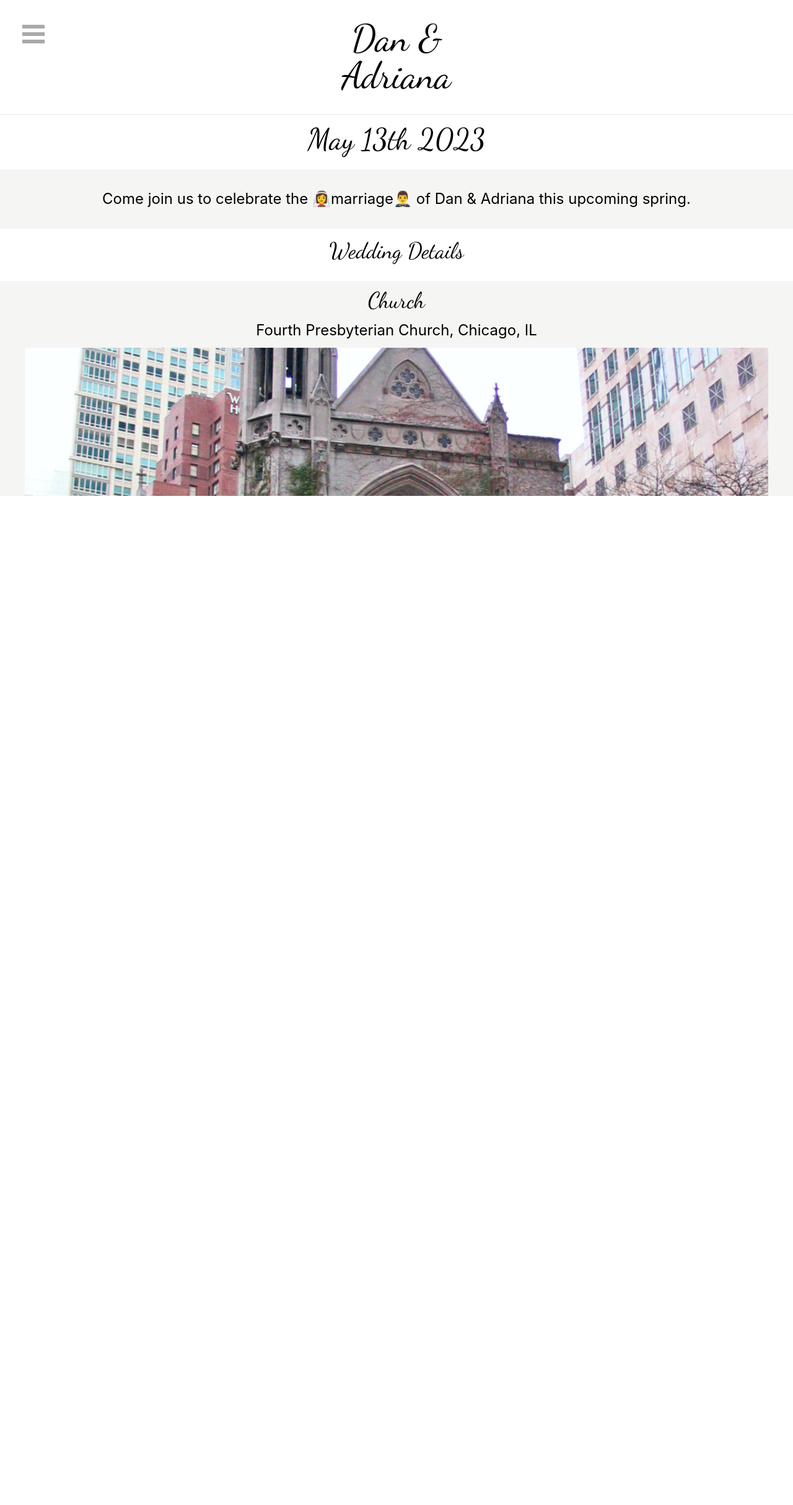
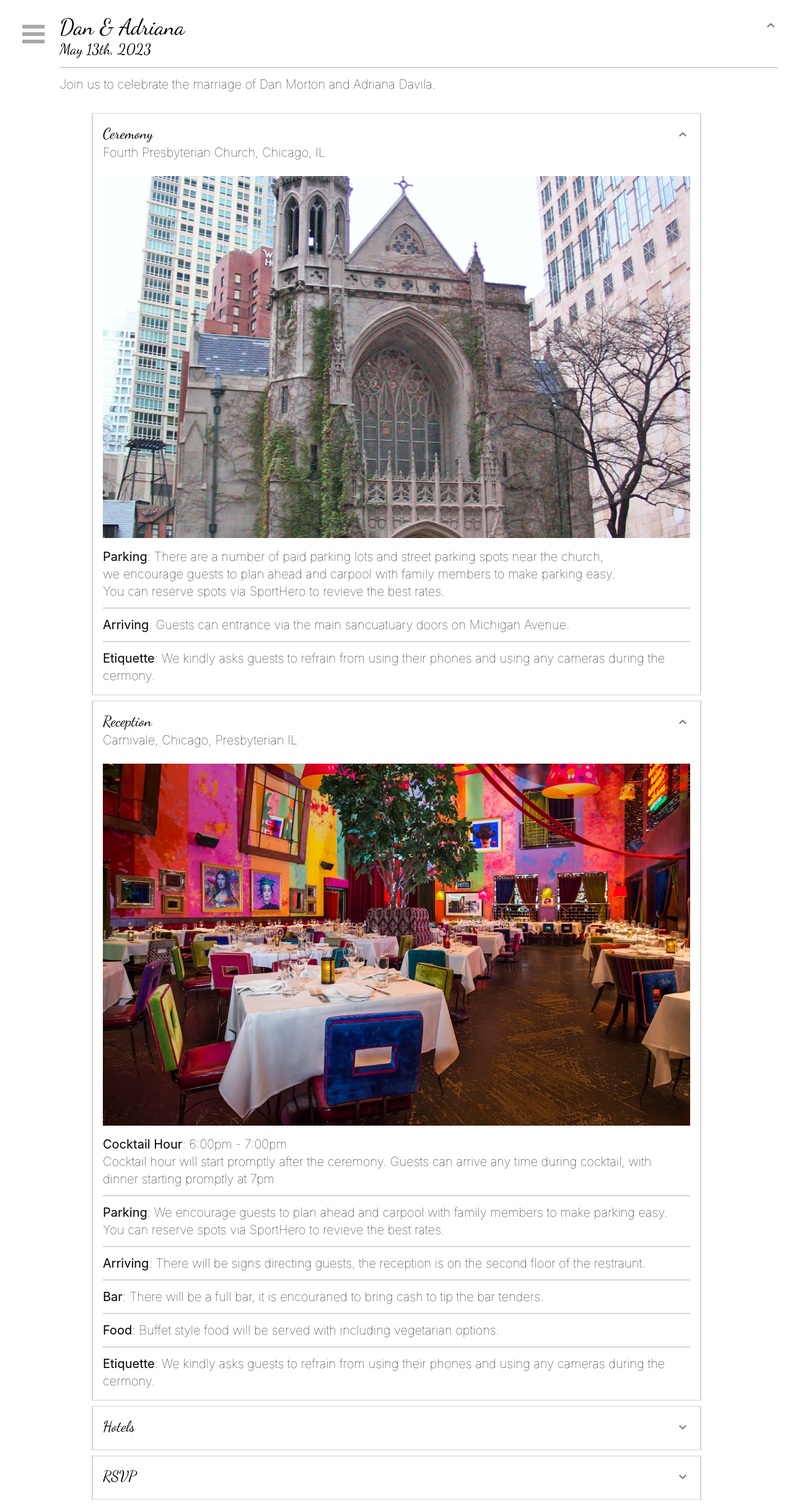
Before and after one commit to dmorton2297/dam2023, a Next.js app: page /event in a window 1280 px wide. Shown: the whole page at 62% size. Before the commit the page ends 800 px from the top, so only its background shows below. Built offline with nearby package versions, Linux system fonts and the light colour scheme; a web font is replaced by a local one.

Commit message:
Updated event page

```diff
--- a/components/Page.tsx
+++ b/components/Page.tsx
@@ -5,18 +5,17 @@ export const Page: React.FC<{
   children: React.ReactElement;
   title: string;
   description: string;
-}> = ({ children, title, description }) => {
+  noHeightRestriction?: boolean;
+}> = ({ children, title, description, noHeightRestriction }) => {
   return (
-    <div id="outer">
+    <div id={noHeightRestriction ? "no-set-height" : "outer"}>
       <Head>
         <title>{title}</title>
         <meta name="description" content={description} />
         <link rel="icon" href="/favicon.ico" />
       </Head>
       <Menu />
-      <div id="page-wrap">
-        {children}
-      </div>
+      <div id={noHeightRestriction ? "no-wrap" : "page-wrap"}>{children}</div>
     </div>
   );
 };
--- /dev/null
+++ b/components/core/Header.tsx
@@ -0,0 +1,5 @@
+import React from "react";
+
+export const Header: React.FC<{ children: string }> = ({ children }) => (
+  <h1 className="font-serif text-4xl">{children}</h1>
+);
--- /dev/null
+++ b/components/core/InfoCard.tsx
@@ -0,0 +1,29 @@
+import React, { useState } from "react";
+import { Header } from "./Header";
+import { SubHeader } from "./SubHeader";
+
+export const InfoCard: React.FC<{
+  children: React.ReactNode | React.ReactNode[];
+  title: string;
+  largeTitle?: boolean;
+  open?: boolean;
+  noToggle?: boolean;
+  style?: React.CSSProperties;
+}> = ({ children, title, noToggle, open: openProp, style, largeTitle }) => {
+  const [open, setOpen] = useState(!!noToggle || openProp);
+  console.log(open);
+  return (
+    <div
+      onClick={() => (!noToggle ? setOpen((value) => !value) : null)}
+      style={{ ...style, height: open ? "unset" : 72, overflow: "hidden" }}
+      className="p-4 border-x-neutral-300 border-2 m-2"
+    >
+      <div className="flex justify-between">
+        {largeTitle && <Header>{title}</Header>}
+        {!largeTitle && <SubHeader>{title}</SubHeader>}
+        <span style={{ marginTop: 5 }} className="material-symbols-outlined text-gray-500">{open ? 'expand_less' : 'expand_more'}</span>
+      </div>
+      {open && children}
+    </div>
+  );
+};
--- /dev/null
+++ b/components/core/Seperator.tsx
@@ -0,0 +1,5 @@
+import React from "react";
+
+export const Seperator: React.FC = () => (
+  <div className="bg-gray-300" style={{ height: 2, margin: '12px 0px' }} />
+);
--- /dev/null
+++ b/components/core/SubHeader.tsx
@@ -0,0 +1,5 @@
+import React from "react";
+
+export const SubHeader: React.FC<{ children: string }> = ({ children }) => (
+  <h1 className="font-serif text-2xl">{children}</h1>
+);
--- /dev/null
+++ b/components/core/Text.tsx
@@ -0,0 +1,15 @@
+import React from "react";
+
+export const Text: React.FC<{
+  children: React.ReactNode | React.ReactNode[];
+  style?: React.CSSProperties;
+  onClick?: (e: any) => void;
+}> = ({ children, style, onClick }) => (
+  <p
+    className="font-thin text-xl"
+    style={style}
+    onClick={onClick ? (e) => onClick(e) : undefined}
+  >
+    {children}
+  </p>
+);
--- a/pages/_document.tsx
+++ b/pages/_document.tsx
@@ -1,3 +1,4 @@
+/* eslint-disable @next/next/google-font-display */
 // pages/_document.js
 
 import Document, { Html, Head, Main, NextScript } from "next/document";
@@ -9,6 +10,10 @@ class MyDocument extends Document {
         <Head>
           <link rel="preconnect" href="https://fonts.googleapis.com" />
           <link rel="preconnect" href="https://fonts.gstatic.com" />
+          <link
+            rel="stylesheet"
+            href="https://fonts.googleapis.com/css2?family=Material+Symbols+Outlined:opsz,wght,FILL,GRAD@20..48,100..700,0..1,-50..200"
+          />
           <link
             href="https://fonts.googleapis.com/css2?family=Dancing+Script&family=Ibarra+Real+Nova&display=swap"
             rel="stylesheet"
--- a/pages/event/index.tsx
+++ b/pages/event/index.tsx
@@ -1,12 +1,13 @@
 /* eslint-disable @next/next/no-img-element */
 import type { NextPage } from "next";
-import Head from "next/head";
 import "react-responsive-carousel/lib/styles/carousel.min.css"; // requires a loader
-import { Carousel } from "react-responsive-carousel";
-import { slide as Menu } from "react-burger-menu";
+import React from "react";
+import { Page } from "../../components/Page";
+import { InfoCard } from "../../components/core/InfoCard";
+import { Text } from "../../components/core/Text";
+import { SubHeader } from "../../components/core/SubHeader";
+import { Seperator } from "../../components/core/Seperator";
 import Link from "next/link";
-import React, { useEffect, useState } from "react";
-import { Page } from "../../components/Page";
 
 const TextBlob: React.FC<{ children: React.ReactNode | React.ReactNode[] }> = ({
   children,
@@ -20,155 +21,143 @@ const TextBlob: React.FC<{ children: React.ReactNode | React.ReactNode[] }> = ({
 );
 
 const Event: NextPage = () => {
-  const [windowHeight, setWindowHeight] = useState<number>();
-  const [windowWidth, setWindowWidth] = useState<number>();
-  useEffect(() => {
-    if (window) {
-      setWindowHeight(window.innerHeight);
-      setWindowWidth(window.innerWidth);
-    }
-  }, []);
-
-  if (!windowWidth || !windowHeight) return <></>;
-  console.log(windowHeight);
   return (
-    <Page title="Dan and Adriana" description="Details on our upcoming wedding">
+    <Page
+      title="Dan and Adriana"
+      description="Details on our upcoming wedding"
+      noHeightRestriction
+    >
+      <div>
+        <InfoCard
+          title="Dan & Adriana"
+          style={{ marginLeft: 80, border: "none" }}
+          largeTitle
+          noToggle
+        >
+          <SubHeader>May 13th, 2023</SubHeader>
+          <Seperator />
+          <Text>
+            Join us to celebrate the marriage of Dan Morton and Adriana Davila.
+          </Text>
+        </InfoCard>
         <div className="flex justify-center">
-        <div
-          style={{
-            height: windowHeight,
-            textAlign: "center",
-            overflowY: "scroll",
-          }}
-          className="bg-white flex-col"
-        >
-          <p className="font-serif text-6xl py-4 my-4">
-            Dan &<br /> Adriana
-          </p>
-          <hr />
-          <p className="font-serif text-5xl pb-6 pt-4">May 13th 2023</p>
-          <div className="p-8 bg-stone-100" style={{ position: "sticky" }}>
-            <p className="text-2xl">
-              Come join us to celebrate the 👰‍♀️marriage🤵‍♂️ of Dan & Adriana this
-              upcoming spring.{" "}
-            </p>
-          </div>
-          <div className="py-4 flex justify-center">
-            <div>
-              <p className="font-serif text-4xl pb-3">Wedding Details</p>
-
-              <div className="p-10 pt-3 mt-4 bg-stone-100">
-                <p className="font-serif text-4xl pb-3">Church</p>
-                <p className="text-2xl pb-3">
-                  Fourth Presbyterian Church, Chicago, IL
-                </p>
+          <div style={{ maxWidth: 1000, flexGrow: 1 }}>
+            <InfoCard title="Ceremony" open>
+              <Text> Fourth Presbyterian Church, Chicago, IL</Text>
+              <br />
               <img
                 src="fourth.jpeg"
                 style={{ width: 1200, height: 600, objectFit: "cover" }}
+                alt="Church"
                 className="pb-4"
               />
-                <p className="text-xl pb-3" style={{ textAlign: "left" }}>
-                  <strong>Ceremony</strong>: 4:30pm - 5:45pm
-                </p>
-                <p className="text-xl pb-3" style={{ textAlign: "left" }}>
+              <Text>
                 <strong>Parking</strong>: There are a number of paid parking
                 lots and street parking spots near the church,
-                  <br /> we encourage guests to plan ahead and carpool with
-                  family members to make parking easy. <br /> You can reserve
-                  spots via SportHero to revieve the best rates.
-                </p>
-                <p className="text-xl pb-3" style={{ textAlign: "left" }}>
+                <br /> we encourage guests to plan ahead and carpool with family
+                members to make parking easy. <br /> You can reserve spots via
+                SportHero to revieve the best rates.
+              </Text>
+              <Seperator />
+              <Text>
                 <strong>Arriving</strong>: Guests can entrance via the main
                 sancuatuary doors on Michigan Avenue.
-                </p>
-                <p className="text-xl pb-3" style={{ textAlign: "left" }}>
+              </Text>
+              <Seperator />
+              <Text>
                 <strong>Etiquette</strong>: We kindly asks guests to refrain
                 from using their phones and using any cameras during the
                 cermony.
-                </p>
-              </div>
-              <div className="p-10 pt-3 mt-4 bg-stone-100">
-                <p className="font-serif text-4xl pb-3">Venue</p>
-                <p className="text-2xl pb-3">
-                  Carnivale, Chicago, Presbyterian IL
-                </p>
+              </Text>
+            </InfoCard>
+            <InfoCard title="Reception" open>
+              <Text>Carnivale, Chicago, Presbyterian IL</Text>
+              <br />
               <img
                 src="carnivale.jpeg"
                 style={{ width: 1200, height: 600, objectFit: "cover" }}
                 className="pb-4"
+                alt="Carnivale"
               />
-                <p className="text-xl pb-3" style={{ textAlign: "left" }}>
+              <Text>
                 <strong>Cocktail Hour</strong>: 6:00pm - 7:00pm
                 <br />
-                  Cocktail hour will start promptly after the ceremony. Guests
-                  can arrive any time during cocktail, with dinner starting
-                  promptly at 7pm
-                </p>
-                <p className="text-xl pb-3" style={{ textAlign: "left" }}>
-                  <strong>Parking</strong>: We encourage guests to plan ahead
-                  and carpool with family members to make parking easy. <br />{" "}
-                  You can reserve spots via SportHero to revieve the best rates.
-                </p>
-                <p className="text-xl pb-3" style={{ textAlign: "left" }}>
-                  <strong>Arriving</strong>: There will be signs directing
-                  guests, the reception is on the second floor of the restraunt.
-                </p>
-                <p className="text-xl pb-3" style={{ textAlign: "left" }}>
-                  <strong>Bar</strong>: There will be a full bar, it is
-                  encouraned to bring cash to tip the bar tenders.
-                </p>
-                <p className="text-xl pb-3" style={{ textAlign: "left" }}>
+                Cocktail hour will start promptly after the ceremony. Guests can
+                arrive any time during cocktail, with dinner starting promptly
+                at 7pm
+              </Text>
+              <Seperator />
+              <Text>
+                <strong>Parking</strong>: We encourage guests to plan ahead and
+                carpool with family members to make parking easy. You can
+                reserve spots via SportHero to revieve the best rates.
+              </Text>
+              <Seperator />
+              <Text>
+                <strong>Arriving</strong>: There will be signs directing guests,
+                the reception is on the second floor of the restraunt.
+              </Text>
+              <Seperator />
+              <Text>
+                <strong>Bar</strong>: There will be a full bar, it is encouraned
+                to bring cash to tip the bar tenders.
+              </Text>
+              <Seperator />
+              <Text>
                 <strong>Food</strong>: Buffet style food will be served with
                 including vegetarian options.
-                </p>
-                <p className="text-xl pb-3" style={{ textAlign: "left" }}>
+              </Text>
+              <Seperator />
+              <Text>
                 <strong>Etiquette</strong>: We kindly asks guests to refrain
                 from using their phones and using any cameras during the
                 cermony.
-                </p>
-              </div>
-              <div className="p-10 pt-3 mt-4 mb-4 bg-stone-100">
-                <p className="font-serif text-4xl pb-3">Hotels</p>
+              </Text>
+            </InfoCard>
+            <InfoCard title="Hotels">
+              <hr />
               <ul>
-                  <li>
+                <Text>
                   <a
                     href="https://www.hilton.com/en/hotels/chiwxhx-hampton-chicago-downtown-west-loop/?SEO_id=GMB-AMER-HX-CHIWXHX&y_source=1_MzgxMDg4OC03MTUtbG9jYXRpb24ud2Vic2l0ZQ=="
-                      className="text-2xl pb-3 underline text-blue-500"
+                    className="pb-3 underline text-blue-500"
                   >
                     Hampton Inn Chicago Downtown West Loop
                   </a>
-                  </li>
-                  <li>
+                </Text>
+                <Text>
                   <a
                     href="https://www.hyatt.com/en-US/hotel/illinois/hyatt-house-chicago-west-loop-fulton-market/chixl?src=corp_lclb_gmb_seo_chixl"
-                      className="text-2xl pb-3 underline text-blue-500"
+                    className="pb-3 underline text-blue-500"
                   >
                     Hyatt House Chicago / West Loop-Fulton Market
                   </a>
-                  </li>
-                  <li>
+                </Text>
+                <Text>
                   <a
                     href="https://thehoxton.com/chicago/?utm_source=google&utm_medium=local&utm_campaign=hotel-thehoxtonchicago"
-                      className="text-2xl pb-3 underline text-blue-500"
+                    className="pb-3 underline text-blue-500"
                   >
                     The Hoxton
                   </a>
-                  </li>
-                  <li>
+                </Text>
+                <Text>
                   <a
                     href="https://www.marriott.com/en-us/hotels/chimm-courtyard-chicago-downtown-magnificent-mile/overview/?scid=f2ae0541-1279-4f24-b197-a979c79310b0"
-                      className="text-2xl pb-3 underline text-blue-500"
+                    className="pb-3 underline text-blue-500"
                   >
                     Courtyard by Marriott
                   </a>
-                  </li>
+                </Text>
               </ul>
-              </div>
-              <div className="p-10 pt-3 mt-4 mb-4 bg-stone-100">
-                <p className="font-serif text-4xl pb-3">RSVP</p>
-                <p className="text-2xl pb-3">Coming Soon</p>
-              </div>
-            </div>
+            </InfoCard>
+            <InfoCard title="RSVP">
+              <Text style={{ textDecoration: 'underline', color: 'blue' }} onClick={(e) => e.stopPropagation()}>
+                <Link href="/rsvp" className="pb-3 underline text-blue-500">
+                  Retrieve my RSVP
+                </Link>
+              </Text>
+            </InfoCard>
           </div>
         </div>
       </div>
--- a/pages/globals.css
+++ b/pages/globals.css
@@ -12,8 +12,9 @@
   }
 }
 
-body {
-  overflow: hidden;
+p h1 h2 h3 h4 span {
+  -webkit-font-smoothing: antialiased;
+  -moz-osx-font-smoothing: grayscale;
 }
 
 .full-screen-overlay {
@@ -121,11 +122,11 @@ body {
 /* Scoll bar override */
 /* Hide scrollbar for Chrome, Safari and Opera */
 .noscroll {
-    -ms-overflow-style: none; /* for Internet Explorer, Edge */
-    scrollbar-width: none; /* for Firefox */
-    overflow-y: scroll;
+  -ms-overflow-style: none; /* for Internet Explorer, Edge */
+  scrollbar-width: none; /* for Firefox */
+  overflow-y: scroll;
 }
 
 .noscroll::-webkit-scrollbar {
-    display: none; /* for Chrome, Safari, and Opera */
+  display: none; /* for Chrome, Safari, and Opera */
 }
```
Lines whose indentation alone changed are shown as unchanged.
